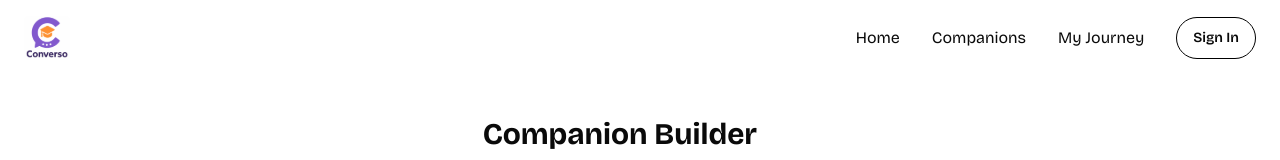
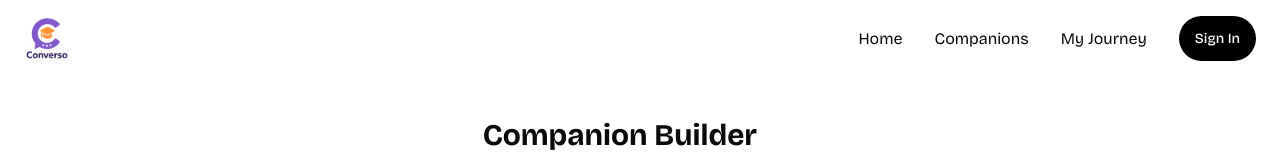
Before and after one commit to AwaisIshtiaq/Converso_AI, a Next.js app: page /companions/New in a window 1280 px wide. Shown: the top 160 px of the page. Built offline with nearby package versions, Linux system fonts and the light colour scheme; no server answers.

Commit message:
style signin button

```diff
--- /dev/null
+++ b/app/sign-in/[[...sign-in]]/page.tsx
@@ -0,0 +1,7 @@
+import { SignIn } from '@clerk/nextjs'
+
+export default function Page() {
+  return <main className='flex items-center justify-center'>
+    <SignIn />
+    </main>
+}
--- a/app/sign-in/page.tsx
+++ /dev/null
@@ -1,10 +0,0 @@
-import React from "react";
-
-const Page = () => {
-    return(
-        <div>Sign In</div>
-
-    );
-}
-
-export default Page
--- a/components/ui/Navbar.tsx
+++ b/components/ui/Navbar.tsx
@@ -31,7 +31,7 @@ const Navbar = () => {
                 ))}
                 <Show when="signed-out">
                     <SignInButton mode="modal">
-                        <button className="btn-signin">Sign In</button>
+                        <button style={{backgroundColor: "#000000", color: "#ffffff", borderRadius: "50px", padding: "12px 16px", fontSize: "14px", fontWeight: 500, border: "none", cursor: "pointer"}}>Sign In</button>
                     </SignInButton>
                 </Show>
                 <Show when="signed-in">
```
